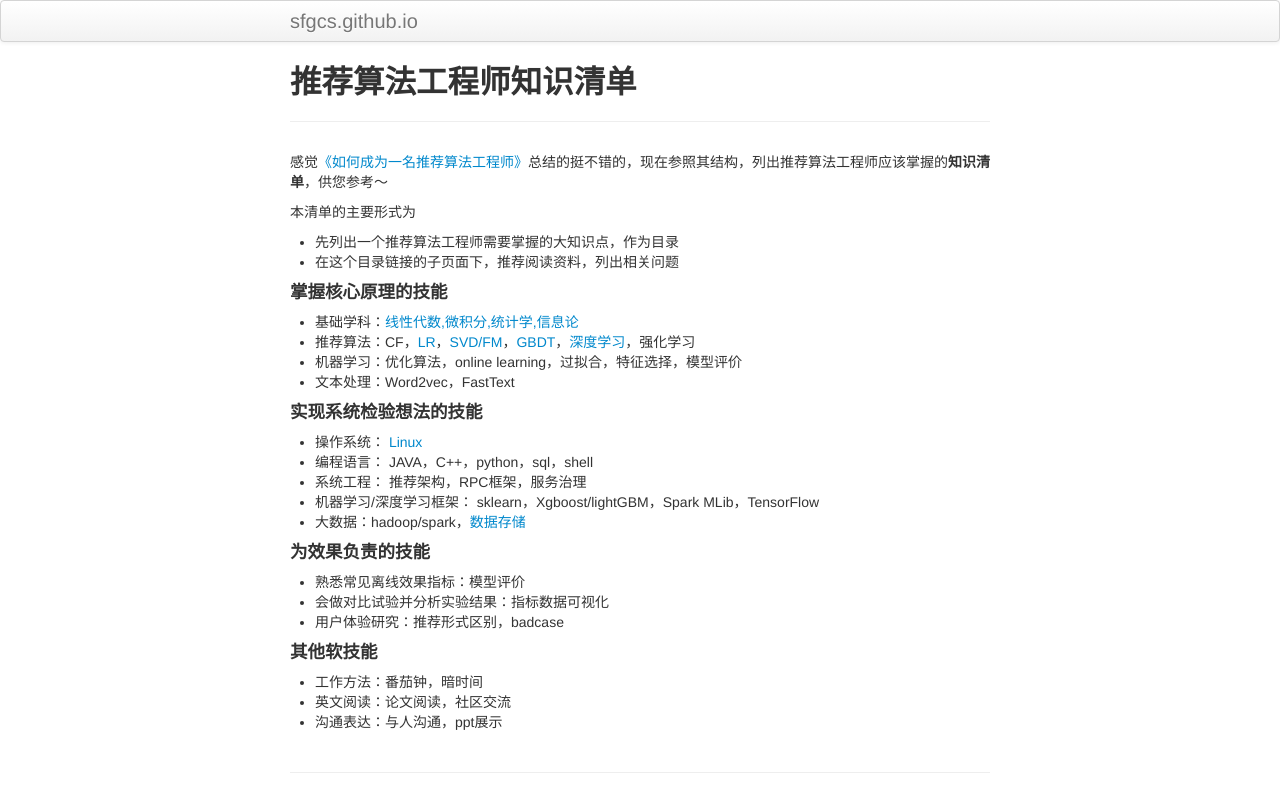
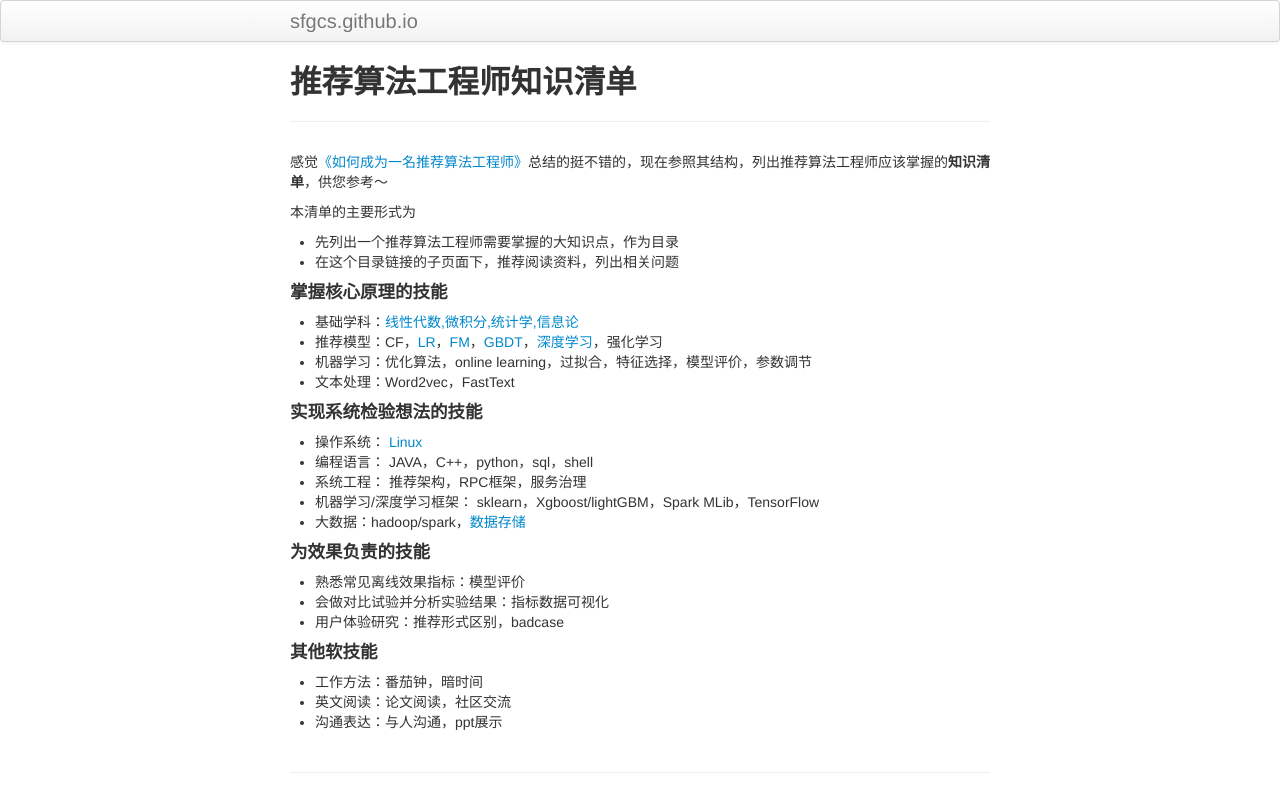
Before and after one commit to sfgcs/sfgcs.github.io, a Jekyll site: the page built from index.md, in a window 1280 px wide. Shown: the top 812 px of the page. Built offline with Jekyll 4.4.1, drawn with Linux system fonts in a browser that asks for light colours.

Commit message:
Update index.md

```diff
--- a/index.md
+++ b/index.md
@@ -12,12 +12,11 @@ description: 如何成为一名推荐算法工程师详细补充版
 - 先列出一个推荐算法工程师需要掌握的大知识点，作为目录
 - 在这个目录链接的子页面下，推荐阅读资料，列出相关问题
 
-
 #### 掌握核心原理的技能
 
 -  基础学科：[线性代数,微积分,统计学,信息论](/pages/math.html)
--  推荐算法：CF，[LR](/pages/lr.html)，[SVD/FM](/pages/svd_fm.html)，[GBDT](/pages/gbdt.html)，[深度学习](/pages/dl.html)，强化学习
--  机器学习：优化算法，online learning，过拟合，特征选择，模型评价
+-  推荐模型：CF，[LR](/pages/lr.html)，[FM](/pages/svd_fm.html)，[GBDT](/pages/gbdt.html)，[深度学习](/pages/dl.html)，强化学习
+-  机器学习：优化算法，online learning，过拟合，特征选择，模型评价，参数调节
 -  文本处理：Word2vec，FastText
 
 #### 实现系统检验想法的技能
```
